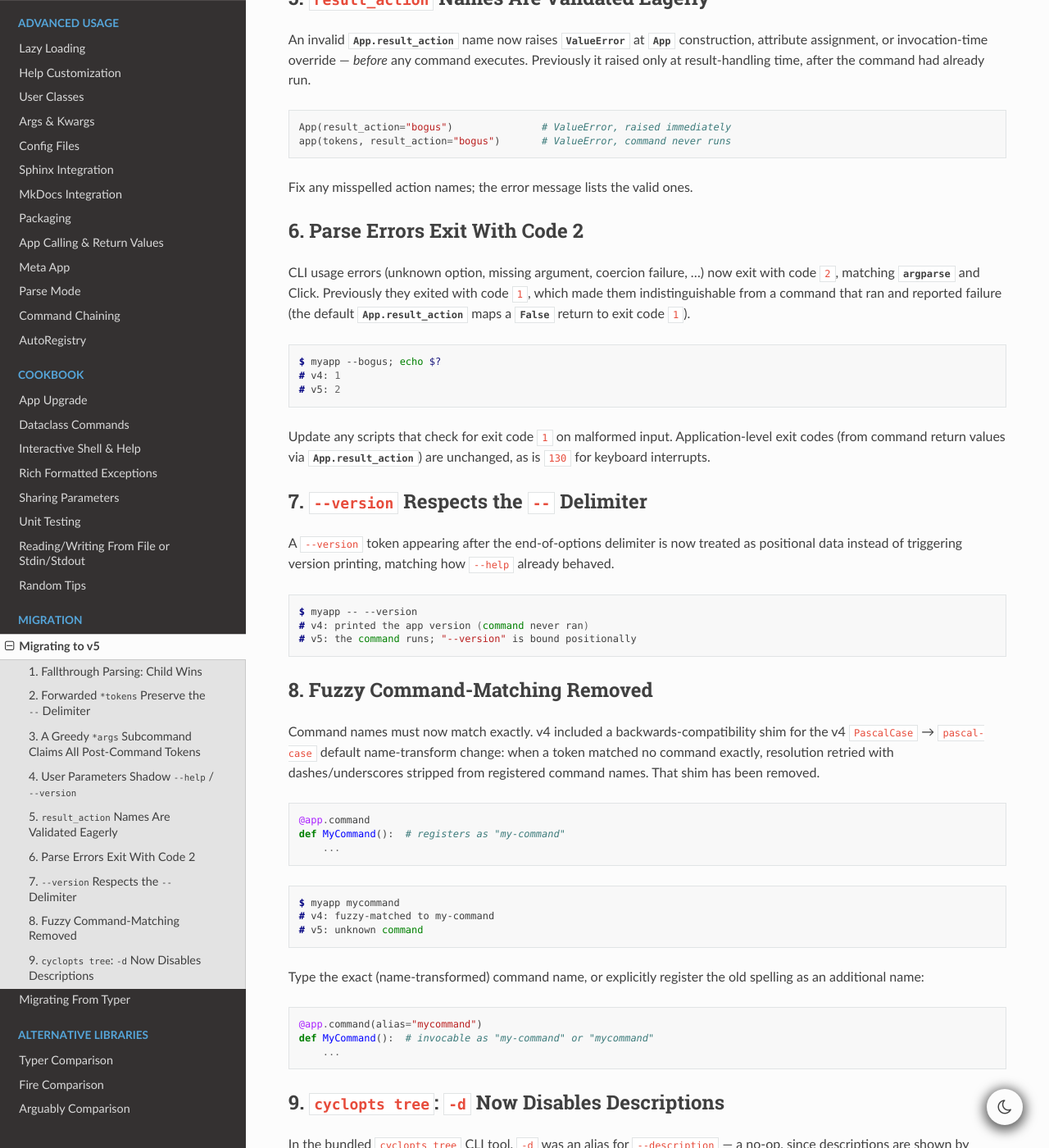
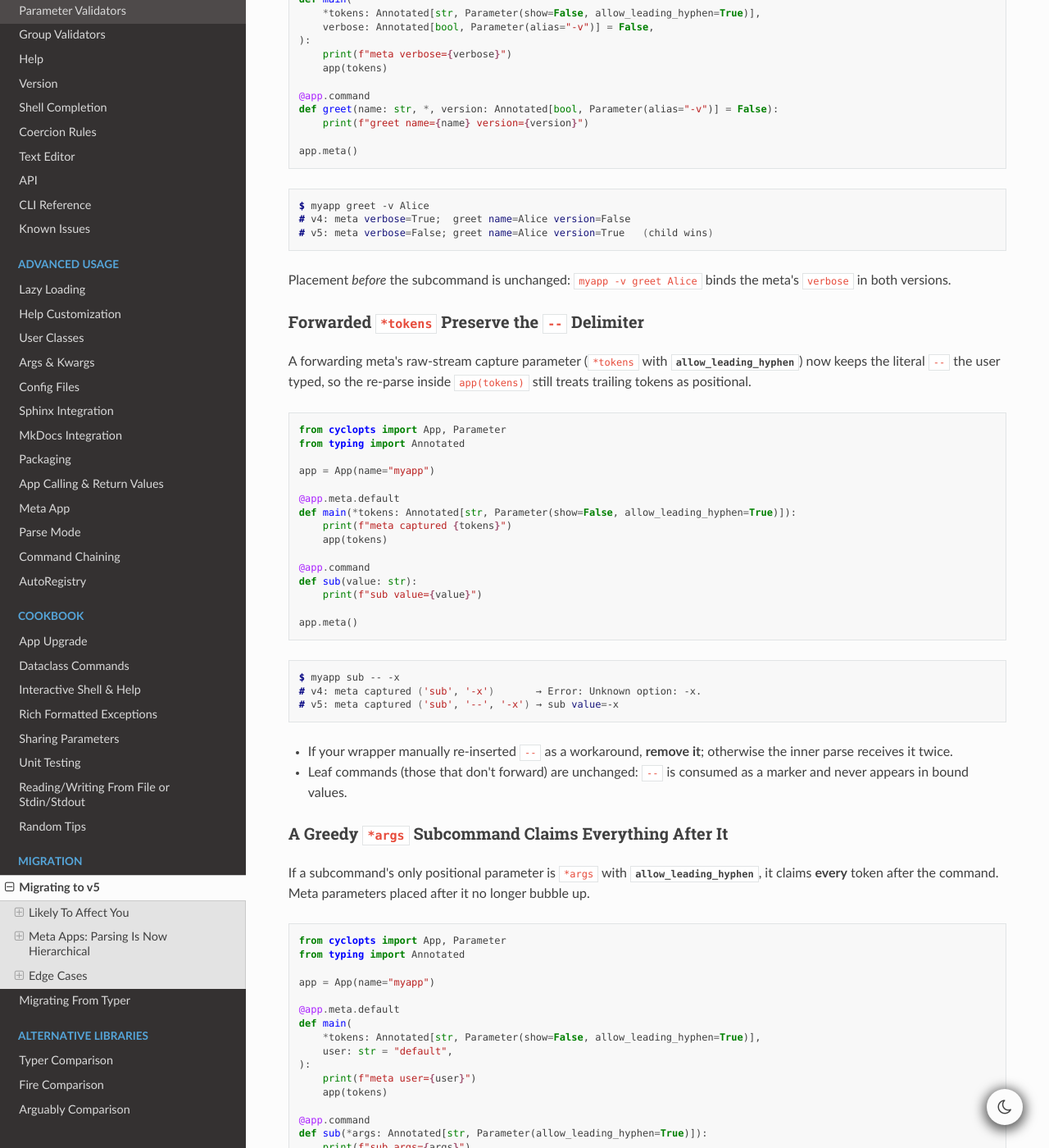
Before and after one commit to BrianPugh/cyclopts, a Sphinx documentation site: the page built from docs/source/migration/v5.rst, in a window 1280 px wide and 1400 px high, scrolled down 2351 px. Shown: the whole window at 82% size. Built offline with Sphinx 7.4.7 and the Read the Docs theme 3.1.0, drawn with Linux system fonts in a browser that asks for light colours; the version number could not be read and is left out; some of the changed text lies outside the part shown.

Commit message:
Restructure v5 migration guide for approachability
Most users are unaffected by v5, but the guide read as nine equal-weight
breaking changes led by the rarest and most intricate one (meta-app
parsing), making the upgrade look larger than it is.

- Open with "most applications need no changes" and a triage table that
  routes readers to only the sections that apply to them.
- Group the flat 1-9 list into three tiers: likely-to-affect-you,
  meta-apps-only, and edge cases.
- Collapse the three meta-app sections into one, stating the concept
  once before its three consequences.
- Add an "Affects:" line to each section; make headings state the
  symptom rather than the internal terminology.
- Tighten prose into bullets; move the per-flag help/version shadowing
  detail into a note.
- Link Click and the v4 name-transform PR; drop em-dashes.

Every example is now a standalone script (imports through `app()`).
All ten were extracted from the rst and executed, and every documented
v4/v5 output line was verified against both cyclopts 4.22.4 and this
branch.

Co-Authored-By: Claude Opus 5 <noreply@anthropic.com>

```diff
--- a/docs/source/migration/v5.rst
+++ b/docs/source/migration/v5.rst
@@ -3,153 +3,100 @@
 ===============
 Migrating to v5
 ===============
-Cyclopts v5 introduces hierarchical parsing for :ref:`Meta Apps <Meta App>`
-(see :ref:`Parse Mode`), along with several intentional behavior changes.
-This page documents each breaking change and how to migrate.
+**Most applications need no changes.**
 
-------------------------------------------
-1. Fallthrough Parsing: Child Wins
-------------------------------------------
-Previously, a meta app claimed any keyword parameter it recognized regardless of
-where the token appeared — even after a subcommand, and even if the subcommand
-defined a parameter with the same name. In v5, the default
-:attr:`.App.parse_mode` is ``"fallthrough"``: meta parameters may still appear
-anywhere, but when both the meta and the subcommand define the same name, the
-**subcommand wins** for tokens placed after it.
+v5's breaking changes are concentrated in :ref:`Meta Apps <Meta App>`, which now
+parse hierarchically (see :ref:`Parse Mode`). Everything else is an edge case you
+were probably not relying on.
+
+.. list-table::
+   :widths: 55 45
+   :header-rows: 1
+
+   * - If your app...
+     - See
+   * - uses ``app.meta`` to forward tokens
+     - :ref:`v5 Meta Apps`
+   * - is invoked by scripts/CI that check exit codes
+     - :ref:`v5 Exit Code`
+   * - has command functions named ``PascalCase`` or ``snake_case``
+     - :ref:`v5 Fuzzy Matching`
+   * - defines a parameter named ``version`` or ``help``
+     - :ref:`v5 Shadowing`
+   * - none of the above
+     - Nothing to do.
+
+New in v5: :attr:`.App.parse_mode`, to opt into ``"strict"`` meta-app parsing.
+
+--------------------
+Likely To Affect You
+--------------------
+
+.. _v5 Fuzzy Matching:
+
+Command Names Must Match Exactly
+^^^^^^^^^^^^^^^^^^^^^^^^^^^^^^^^
+**Affects:** apps whose command names contain ``-`` or ``_``.
+
+v4 retried failed command lookups with dashes/underscores stripped, a
+compatibility shim for the v4 `name-transform change
+<https://github.com/BrianPugh/cyclopts/pull/666>`_ (``PascalCase`` →
+``pascal-case``). That shim is removed.
 
 .. code-block:: python
 
-   from cyclopts import App, Parameter
-   from typing import Annotated
+   from cyclopts import App
 
-   app = App()
-
-   @app.meta.default
-   def main(
-       *tokens: Annotated[str, Parameter(show=False, allow_leading_hyphen=True)],
-       verbose: Annotated[bool, Parameter(alias="-v")] = False,
-   ):
-       app(tokens)
+   app = App(name="myapp")
 
    @app.command
-   def greet(name: str, *, version: Annotated[bool, Parameter(alias="-v")] = False):
-       ...
+   def MyCommand():  # registers as "my-command"
+       print("Hello!")
+
+   app()
 
 .. code-block:: console
 
-   $ myapp greet -v Alice
-   # v4: meta's verbose=True; greet's version=False
-   # v5: meta's verbose=False; greet's version=True  (child wins)
+   $ myapp mycommand
+   # v4: Hello!
+   # v5: Error: Unknown command "mycommand". Did you mean "my-command"?
 
-Placement before the subcommand is unchanged (``myapp -v greet Alice`` binds the
-meta's ``verbose`` in both versions). If you want each parameter to bind
-*only* at the level where it appears — and an error when a meta parameter is
-placed after a subcommand — set ``parse_mode="strict"`` (see :ref:`Parse Mode`).
-
-------------------------------------------------------
-2. Forwarded ``*tokens`` Preserve the ``--`` Delimiter
-------------------------------------------------------
-A forwarding meta's raw-stream capture parameter (``*tokens`` with
-:attr:`~.Parameter.allow_leading_hyphen` set to :obj:`True`) now keeps the
-literal end-of-options delimiter ``--`` when the user typed one, so the
-re-parse inside your ``app(tokens)`` call still treats the trailing tokens as
-positional.
-
-.. code-block:: console
-
-   $ myapp sub -- -x
-   # v4: meta captured ("sub", "-x")        → inner parse saw -x unprotected
-   # v5: meta captured ("sub", "--", "-x")  → inner parse keeps -x positional
-
-If your wrapper manually re-inserted the delimiter as a workaround, remove that
-workaround — otherwise the inner parse will receive it twice. Leaf commands
-(commands that don't forward) are unchanged: the delimiter is consumed as a
-marker and never appears in bound values.
-
----------------------------------------------------------------------
-3. A Greedy ``*args`` Subcommand Claims All Post-Command Tokens
----------------------------------------------------------------------
-A subcommand whose only positional parameter is ``*args`` with
-:attr:`~.Parameter.allow_leading_hyphen` set to :obj:`True` genuinely claims
-**every** token after the command. Meta parameters placed after such a
-subcommand no longer bubble up to the meta; they are captured by the
-subcommand's ``*args``.
+To migrate, either type the exact (name-transformed) name, or register the old
+spelling explicitly:
 
 .. code-block:: python
 
-   @app.meta.default
-   def main(
-       *tokens: Annotated[str, Parameter(show=False, allow_leading_hyphen=True)],
-       user: str = "default",
-   ):
-       app(tokens)
+   from cyclopts import App
 
-   @app.command
-   def sub(*args: Annotated[str, Parameter(allow_leading_hyphen=True)]):
-       ...
+   app = App(name="myapp")
 
-.. code-block:: console
+   @app.command(alias="mycommand")
+   def MyCommand():  # invocable as "my-command" or "mycommand"
+       print("Hello!")
 
-   $ myapp sub --user=alice
-   # v4: meta's user="alice"; sub's args=()
-   # v5: meta's user="default"; sub's args=("--user=alice",)
+   app()
 
-Place meta parameters before the subcommand (``myapp --user=alice sub``), or
-give the subcommand explicit keyword parameters instead of a catch-all.
+.. _v5 Exit Code:
 
------------------------------------------------------
-4. User Parameters Shadow ``--help`` / ``--version``
------------------------------------------------------
-A command may now define its own parameter named like an auto-registered
-``--help`` or ``--version`` flag. The user parameter *shadows* the auto flag on
-that command: the token binds to your parameter instead of triggering the
-help/version handler, and the command's help page lists your parameter.
+Parse Errors Exit With Code 2
+^^^^^^^^^^^^^^^^^^^^^^^^^^^^^
+**Affects:** scripts and CI that check exit codes.
+
+CLI usage errors (unknown option, missing argument, coercion failure, …) now
+exit with ``2``, matching :mod:`argparse` and `Click`_. Previously ``1``, which
+made them indistinguishable from a command that ran and reported failure.
 
 .. code-block:: python
 
-   @app.command
-   def sub(*, version: bool = False):
-       return version
+   from cyclopts import App
 
-.. code-block:: console
+   app = App(name="myapp")
 
-   $ myapp sub --version
-   # v4: printed the app version
-   # v5: binds the version parameter to True
+   @app.default
+   def main(count: int = 0):
+       print(count)
 
-Note that shadowing is per-flag: with ``--version`` shadowed, ``--help`` still
-shows help. Conversely, if a command shadows ``--help``, a ``--version`` token
-in the same invocation triggers the version handler (interception runs before
-binding), and the shadowed ``--help`` token is discarded along with all other
-tokens — the same as any other invocation that triggers version printing.
-
-If you previously relied on a parameter named ``version``/``help`` *not*
-capturing those tokens, rename the parameter or its
-:attr:`~.Parameter.name`.
-
---------------------------------------------------
-5. ``result_action`` Names Are Validated Eagerly
---------------------------------------------------
-An invalid :attr:`.App.result_action` name now raises :class:`ValueError` at
-:class:`.App` construction, attribute assignment, or invocation-time override —
-*before* any command executes. Previously it raised only at result-handling
-time, after the command had already run.
-
-.. code-block:: python
-
-   App(result_action="bogus")               # ValueError, raised immediately
-   app(tokens, result_action="bogus")       # ValueError, command never runs
-
-Fix any misspelled action names; the error message lists the valid ones.
-
-------------------------------------
-6. Parse Errors Exit With Code 2
-------------------------------------
-CLI usage errors (unknown option, missing argument, coercion failure, …) now
-exit with code ``2``, matching :mod:`argparse` and Click. Previously they
-exited with code ``1``, which made them indistinguishable from a command that
-ran and reported failure (the default :attr:`.App.result_action` maps a
-:obj:`False` return to exit code ``1``).
+   app()
 
 .. code-block:: console
 
@@ -157,64 +104,240 @@ ran and reported failure (the default :attr:`.App.result_action` maps a
    # v4: 1
    # v5: 2
 
-Update any scripts that check for exit code ``1`` on malformed input.
-Application-level exit codes (from command return values via
-:attr:`.App.result_action`) are unchanged, as is ``130`` for keyboard
-interrupts.
+.. _v5 Meta Apps:
 
-----------------------------------------------
-7. ``--version`` Respects the ``--`` Delimiter
-----------------------------------------------
-A ``--version`` token appearing after the end-of-options delimiter is now
-treated as positional data instead of triggering version printing, matching
-how ``--help`` already behaved.
+--------------------------------------
+Meta Apps: Parsing Is Now Hierarchical
+--------------------------------------
+**Affects:** apps that forward tokens through ``app.meta``.
+
+In v4, a meta app claimed any keyword parameter it recognized, from anywhere on
+the command line. In v5, the default :attr:`.App.parse_mode` is
+``"fallthrough"``: meta parameters may still appear anywhere, but a subcommand
+takes precedence over the meta for tokens placed after it.
+
+Set ``parse_mode="strict"`` to instead bind each parameter *only* at the level
+where it appears, and error when a meta parameter is placed after a subcommand.
+See :ref:`Parse Mode`.
+
+The three consequences below follow from this change.
+
+Subcommands Win On Name Collisions
+^^^^^^^^^^^^^^^^^^^^^^^^^^^^^^^^^^
+When the meta and the subcommand define the same name, the **subcommand wins**
+for tokens placed after it.
+
+.. code-block:: python
+
+   from cyclopts import App, Parameter
+   from typing import Annotated
+
+   app = App(name="myapp")
+
+   @app.meta.default
+   def main(
+       *tokens: Annotated[str, Parameter(show=False, allow_leading_hyphen=True)],
+       verbose: Annotated[bool, Parameter(alias="-v")] = False,
+   ):
+       print(f"meta verbose={verbose}")
+       app(tokens)
+
+   @app.command
+   def greet(name: str, *, version: Annotated[bool, Parameter(alias="-v")] = False):
+       print(f"greet name={name} version={version}")
+
+   app.meta()
+
+.. code-block:: console
+
+   $ myapp greet -v Alice
+   # v4: meta verbose=True;  greet name=Alice version=False
+   # v5: meta verbose=False; greet name=Alice version=True   (child wins)
+
+Placement *before* the subcommand is unchanged: ``myapp -v greet Alice`` binds
+the meta's ``verbose`` in both versions.
+
+Forwarded ``*tokens`` Preserve the ``--`` Delimiter
+^^^^^^^^^^^^^^^^^^^^^^^^^^^^^^^^^^^^^^^^^^^^^^^^^^^
+A forwarding meta's raw-stream capture parameter (``*tokens`` with
+:attr:`~.Parameter.allow_leading_hyphen`) now keeps the literal ``--`` the user
+typed, so the re-parse inside ``app(tokens)`` still treats trailing tokens as
+positional.
+
+.. code-block:: python
+
+   from cyclopts import App, Parameter
+   from typing import Annotated
+
+   app = App(name="myapp")
+
+   @app.meta.default
+   def main(*tokens: Annotated[str, Parameter(show=False, allow_leading_hyphen=True)]):
+       print(f"meta captured {tokens}")
+       app(tokens)
+
+   @app.command
+   def sub(value: str):
+       print(f"sub value={value}")
+
+   app.meta()
+
+.. code-block:: console
+
+   $ myapp sub -- -x
+   # v4: meta captured ('sub', '-x')       → Error: Unknown option: -x.
+   # v5: meta captured ('sub', '--', '-x') → sub value=-x
+
+* If your wrapper manually re-inserted ``--`` as a workaround, **remove it**;
+  otherwise the inner parse receives it twice.
+* Leaf commands (those that don't forward) are unchanged: ``--`` is consumed as
+  a marker and never appears in bound values.
+
+A Greedy ``*args`` Subcommand Claims Everything After It
+^^^^^^^^^^^^^^^^^^^^^^^^^^^^^^^^^^^^^^^^^^^^^^^^^^^^^^^^
+If a subcommand's only positional parameter is ``*args`` with
+:attr:`~.Parameter.allow_leading_hyphen`, it claims **every** token after the
+command. Meta parameters placed after it no longer bubble up.
+
+.. code-block:: python
+
+   from cyclopts import App, Parameter
+   from typing import Annotated
+
+   app = App(name="myapp")
+
+   @app.meta.default
+   def main(
+       *tokens: Annotated[str, Parameter(show=False, allow_leading_hyphen=True)],
+       user: str = "default",
+   ):
+       print(f"meta user={user}")
+       app(tokens)
+
+   @app.command
+   def sub(*args: Annotated[str, Parameter(allow_leading_hyphen=True)]):
+       print(f"sub args={args}")
+
+   app.meta()
+
+.. code-block:: console
+
+   $ myapp sub --user=alice
+   # v4: meta user=alice;   sub args=()
+   # v5: meta user=default; sub args=('--user=alice',)
+
+To migrate, either:
+
+* Place meta parameters before the subcommand: ``myapp --user=alice sub``.
+* Give the subcommand explicit keyword parameters instead of a catch-all.
+
+-----------
+Edge Cases
+-----------
+
+.. _v5 Shadowing:
+
+User Parameters Shadow ``--help`` / ``--version``
+^^^^^^^^^^^^^^^^^^^^^^^^^^^^^^^^^^^^^^^^^^^^^^^^^
+**Affects:** commands defining a parameter named ``version`` or ``help``.
+
+Such a parameter now *shadows* the auto-registered flag on that command: the
+token binds to your parameter instead of triggering the help/version handler,
+and the help page lists your parameter.
+
+.. code-block:: python
+
+   from cyclopts import App
+
+   app = App(name="myapp", version="1.2.3")
+
+   @app.command
+   def sub(*, version: bool = False):
+       print(f"version={version}")
+
+   app()
+
+.. code-block:: console
+
+   $ myapp sub --version
+   # v4: 1.2.3        (the app version)
+   # v5: version=True (bound to the parameter)
+
+If you relied on such a parameter *not* capturing those tokens, rename the
+parameter or its :attr:`~.Parameter.name`.
+
+.. note::
+   Shadowing is per-flag:
+
+   * ``--version`` shadowed → ``--help`` still shows help.
+   * ``--help`` shadowed → a ``--version`` token still triggers the version
+     handler (interception runs before binding), and the shadowed ``--help``
+     token is discarded along with all other tokens.
+
+``--version`` Respects the ``--`` Delimiter
+^^^^^^^^^^^^^^^^^^^^^^^^^^^^^^^^^^^^^^^^^^^
+A ``--version`` token after the end-of-options delimiter is now positional data
+instead of triggering version printing, matching ``--help``.
+
+.. code-block:: python
+
+   from cyclopts import App
+
+   app = App(name="myapp", version="1.2.3")
+
+   @app.default
+   def main(value: str):
+       print(f"value={value}")
+
+   app()
 
 .. code-block:: console
 
    $ myapp -- --version
-   # v4: printed the app version (command never ran)
-   # v5: the command runs; "--version" is bound positionally
+   # v4: 1.2.3             (command never ran)
+   # v5: value=--version
 
-------------------------------------
-8. Fuzzy Command-Matching Removed
-------------------------------------
-Command names must now match exactly. v4 included a backwards-compatibility
-shim for the v4 ``PascalCase`` → ``pascal-case`` default name-transform change:
-when a token matched no command exactly, resolution retried with
-dashes/underscores stripped from registered command names. That shim has been
-removed.
+``result_action`` Names Are Validated Eagerly
+^^^^^^^^^^^^^^^^^^^^^^^^^^^^^^^^^^^^^^^^^^^^^
+An invalid :attr:`.App.result_action` name now raises :class:`ValueError` at
+:class:`.App` construction, attribute assignment, or invocation-time override,
+*before* any command executes rather than after.
 
 .. code-block:: python
 
-   @app.command
-   def MyCommand():  # registers as "my-command"
-       ...
+   from cyclopts import App
 
-.. code-block:: console
+   App(result_action="bogus")  # ValueError, raised immediately
 
-   $ myapp mycommand
-   # v4: fuzzy-matched to my-command
-   # v5: unknown command
+The error message lists the valid names.
 
-Type the exact (name-transformed) command name, or explicitly register the
-old spelling as an additional name:
+``cyclopts tree``: ``-d`` Now Disables Descriptions
+^^^^^^^^^^^^^^^^^^^^^^^^^^^^^^^^^^^^^^^^^^^^^^^^^^^
+**Affects:** the bundled ``cyclopts tree`` CLI tool, not your own apps.
+
+``-d`` was an alias for ``--description``, a no-op since descriptions show by
+default. It is now equivalent to ``--no-description``.
 
 .. code-block:: python
 
-   @app.command(alias="mycommand")
-   def MyCommand():  # invocable as "my-command" or "mycommand"
-       ...
+   # my_script.py
+   from cyclopts import App
 
---------------------------------------------------------
-9. ``cyclopts tree``: ``-d`` Now Disables Descriptions
---------------------------------------------------------
-In the bundled ``cyclopts tree`` CLI tool, ``-d`` was an alias for
-``--description`` — a no-op, since descriptions are shown by default. It is now
-equivalent to ``--no-description`` (implemented via the new
-:attr:`.Parameter.negative_alias`), as originally intended.
+   app = App(name="myapp")
+
+   @app.command
+   def greet(name: str):
+       """Greet someone."""
+       print(f"Hello {name}")
+
+   app()
 
 .. code-block:: console
 
    $ cyclopts tree my_script.py -d
-   # v4: descriptions shown (flag was a no-op)
-   # v5: descriptions hidden
+   # v4: myapp
+   #     └── greet  Greet someone.
+   # v5: myapp
+   #     └── greet
+
+.. _Click: https://click.palletsprojects.com
```
